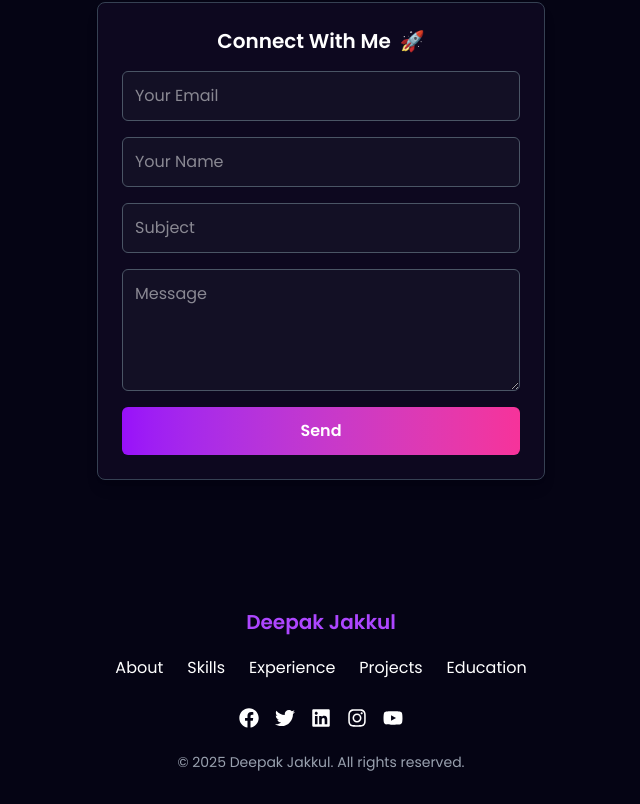
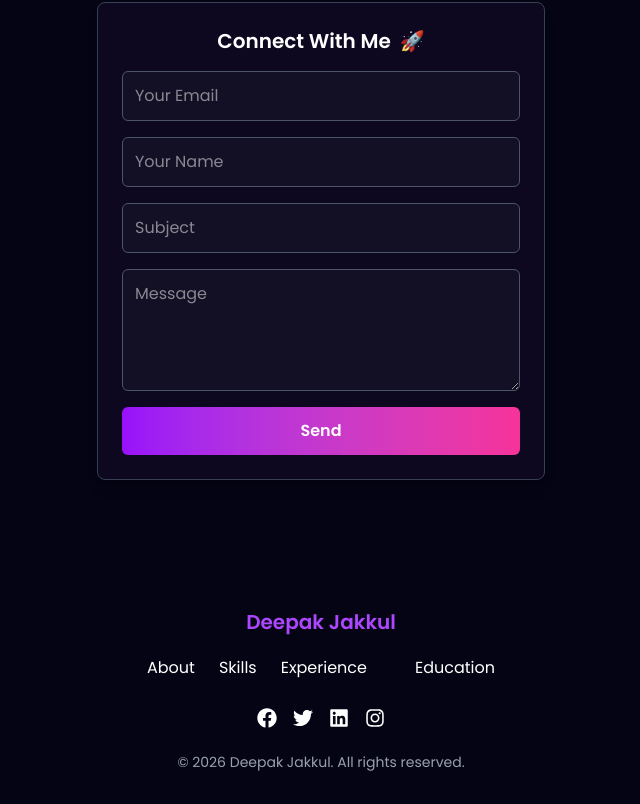
Before and after one commit to Djdeepak2002/Deepak-portfolio, a React (Vite) app in the folder Deepak-portfolio/: page / in a window 1280 px wide. Shown: the part 7533-8337 px from the top of the page, without its empty margins (319-959 px from the left). Built offline with nearby package versions, Linux system fonts and the light colour scheme.

Commit message:
updated footer

```diff
--- a/Deepak-portfolio/src/components/Footer/Footer.jsx
+++ b/Deepak-portfolio/src/components/Footer/Footer.jsx
@@ -22,7 +22,7 @@ const Footer = () => {
             { name: "About", id: "about" },
             { name: "Skills", id: "skills" },
             { name: "Experience", id: "experience" },
-            { name: "Projects", id: "projects" },
+            { id: "work", label: "Projects" },
             { name: "Education", id: "education" },
           ].map((item, index) => (
             <button
@@ -42,7 +42,7 @@ const Footer = () => {
             { icon: <FaTwitter />, link: "https://twitter.com/djdeepak2002" },
             { icon: <FaLinkedin />, link: "https://www.linkedin.com/in/deepak-jakkul" },
             { icon: <FaInstagram />, link: "https://www.instagram.com/djdeepak2002/" },
-            { icon: <FaYoutube />, link: "https://www.youtube.com/" },
+            // { icon: <FaYoutube />, link: "https://www.youtube.com/" },
 
           ].map((item, index) => (
             <a
@@ -59,7 +59,7 @@ const Footer = () => {
 
         {/* Copyright Text */}
         <p className="text-sm text-gray-400 mt-6">
-          © 2025 Deepak Jakkul. All rights reserved.
+          © 2026 Deepak Jakkul. All rights reserved.
         </p>
       </div>
     </footer>
```
